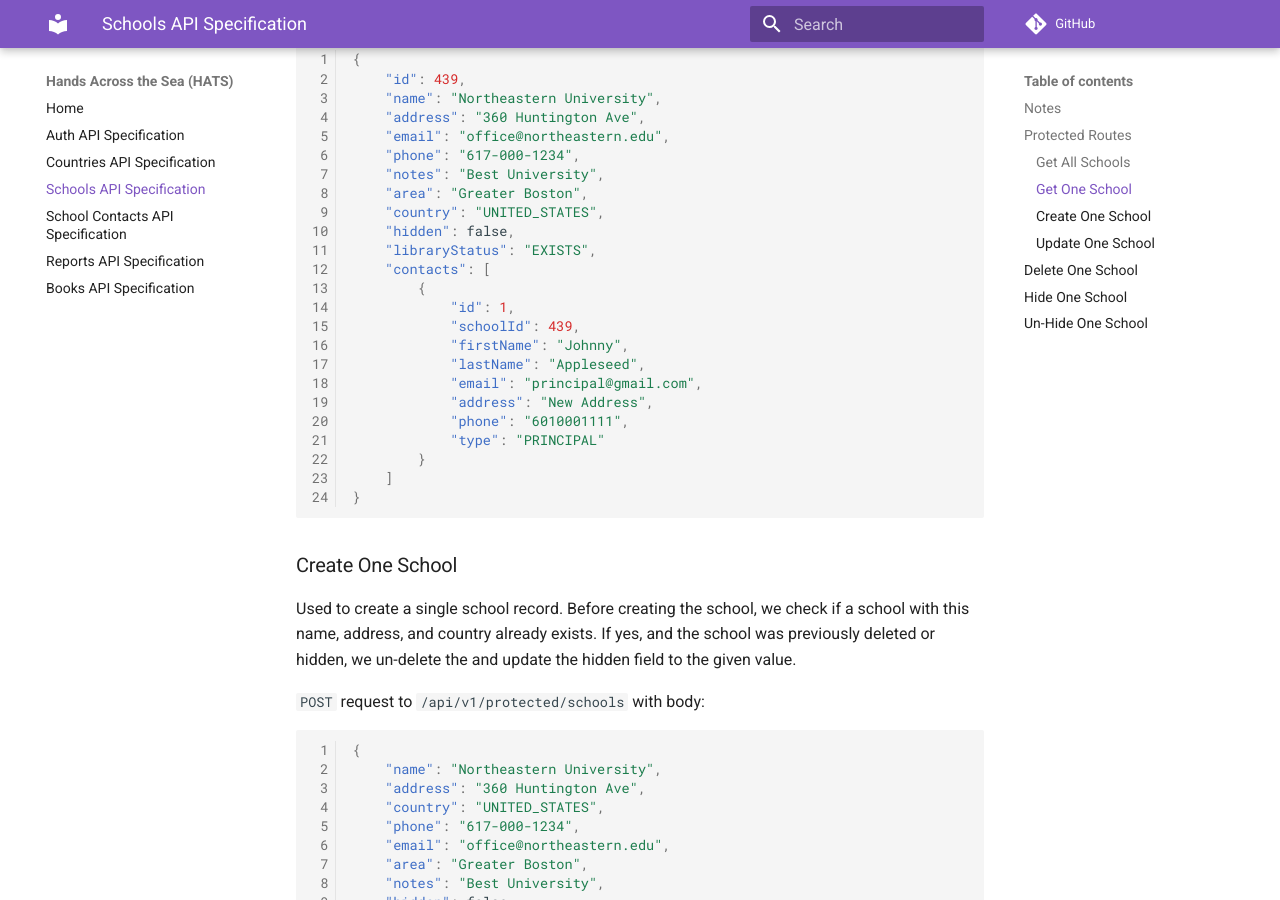
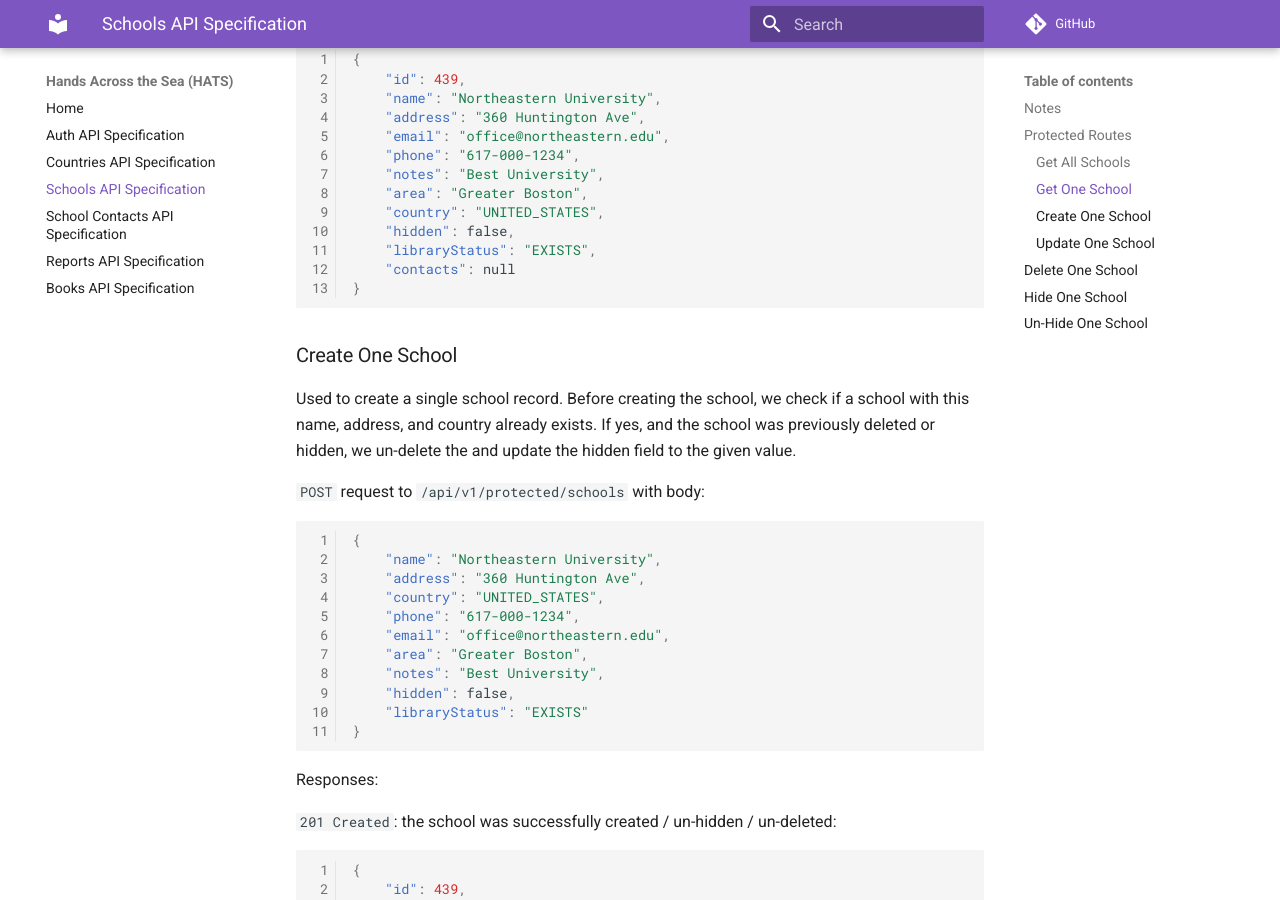
Before and after one commit to Code-4-Community/c4c-dev-docs, an MkDocs documentation site: the page built from docs/hats/api-spec-school.md, in a window 1280 px wide and 900 px high, scrolled down 1336 px. Built offline with MkDocs 1.6.1 and Material for MkDocs 9.7.7, drawn with Linux system fonts in a browser that asks for light colours; comment, search, counter and statistics services are not loaded.

Commit message:
updated school contacts field in get school route

````diff
--- a/docs/hats/api-spec-school.md
+++ b/docs/hats/api-spec-school.md
@@ -70,18 +70,7 @@
     "country": "UNITED_STATES",
     "hidden": false,
     "libraryStatus": "EXISTS",
-    "contacts": [
-        {
-            "id": 1,
-            "schoolId": 439,
-            "firstName": "Johnny",
-            "lastName": "Appleseed",
-            "email": "principal@gmail.com",
-            "address": "New Address",
-            "phone": "6010001111",
-            "type": "PRINCIPAL"
-        }
-    ]
+    "contacts": null
 }
 ```
 
````
